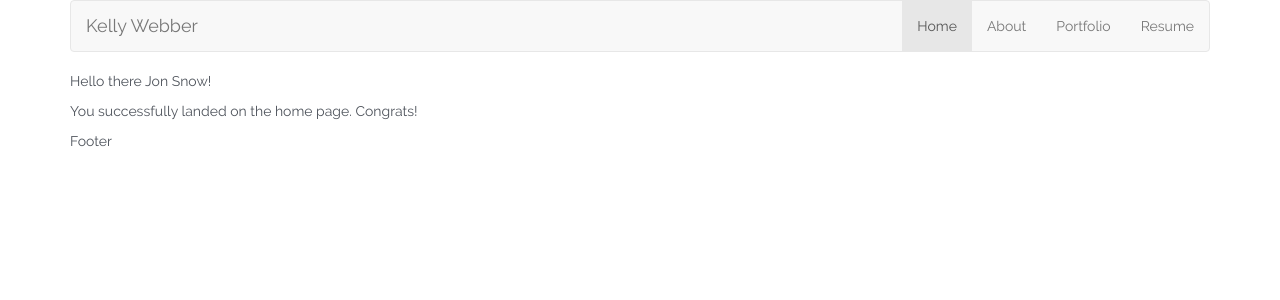
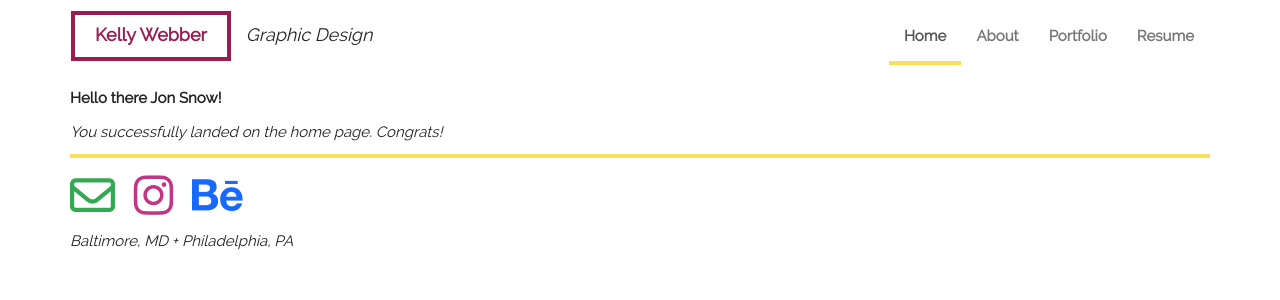
Before and after one commit to swebber/kelly-Portfolio2, a PHP site: page / in a window 1280 px wide. Shown: the top 300 px of the page. Run offline with PHP 8.4, Linux system fonts and the light colour scheme; some libraries are stand-ins or nearby versions.

Commit message:
header and footer looking better

```diff
--- a/assets/css/main.css
+++ b/assets/css/main.css
@@ -1,13 +1,31 @@
+/*
+**  global settings (resets, scrollbars, etc.)
+**  primary layout structure (body, primary divs)
+**  secondary layout structure (header, footer, sidebar)
+**  tertiary layout structure (page regions, floats)
+**  text-related treatments (headings, paragraphs, lists)
+**  images, links, and other salient features (pre, code)
+**  general styles (forms, tables, buttons, acronyms et al)
+**  general classes (.clear, .center, .right, .left, etc.)
+**  miscellaneous stuff and template code
+*/
+
+/* === Global Settings === */
+
 * {
     -webkit-box-sizing: border-box;
     -moz-box-sizing: border-box;
-    box-sizing: border-box; }
+    box-sizing: border-box;
+}
 
 *:before,
 *:after {
     -webkit-box-sizing: border-box;
     -moz-box-sizing: border-box;
-    box-sizing: border-box; }
+    box-sizing: border-box;
+}
+
+/* === Primary Layout Structure */
 
 html {
     font-size: 10px;
@@ -15,42 +33,114 @@ html {
 
 body {
     /*font-family: "Raleway";*/
-    font-size: 14px;
-    line-height: 1.42857;
-    color: #4F545C;
-    background-color: #fff; }
+    font-size: 15px;
+    line-height: 1.6;
+    color: #222;
+    background-color: #fff;
+}
+
+/* === Secondary Layout Structure === */
+
+.navbar {
+    margin-top: 10px;
+}
+
+.navbar-default {
+    background-color: transparent;
+    border-color: transparent;
+}
+
+.navbar-default .navbar-brand {
+    border: 4px solid #9a1c50;
+    font-weight: bold;
+    color: #9a1c50;
+    background-color: transparent;
+    padding: 10px 20px;
+}
+
+.navbar-default .navbar-brand:hover,
+.navbar-default .navbar-brand:focus {
+    color: #9a1c50;
+}
+
+.navbar-default .navbar-nav > li > a {
+    font-weight: bold;
+}
+
+.navbar-default .navbar-nav > .active > a,
+.navbar-default .navbar-nav > .active > a:hover,
+.navbar-default .navbar-nav > .active > a:focus {
+    background-color: transparent;
+    border-bottom: solid 4px #f6e05c;
+}
+
+.navbar-default .sub-brand {
+    display: inline-block;
+    margin: 10px 0 0 15px;
+    font-size: 18px;
+    font-style: italic;
+}
+
+footer::before {
+    border-top: solid 4px #f6e05c;
+    content: "";
+    display: block;
+    margin-bottom: 15px;
+    width: 100%;
+}
+
+/* === Images, Links, and Other Salient Features === */
 
 img {
-    vertical-align: middle; }
+    vertical-align: middle;
+}
 
 .img-responsive {
     display: block;
     max-width: 100%;
-    height: auto; }
+    height: auto;
+}
+
+/* === Miscellaneous Stuff and Template Code === */
 
 .container {
     margin-right: auto;
     margin-left: auto;
     padding-left: 15px;
-    padding-right: 15px; }
+    padding-right: 15px;
+}
 .container:before, .container:after {
     content: " ";
     display: table; }
 .container:after {
-    clear: both; }
+    clear: both;
+}
 @media (min-width: 768px) {
     .container {
-        width: 750px; } }
+        width: 750px;
+    }
+}
 @media (min-width: 992px) {
     .container {
-        width: 970px; } }
+        width: 970px;
+    }
+}
 @media (min-width: 1200px) {
     .container {
-        width: 1170px; } }
+        width: 1170px;
+    }
+}
 
-.bottom-border::after {
-    display: block;
-    content: "";
-    width: 100%;
-    border-bottom: solid 4px #f6e05c;
+.fa-behance {
+    color: #1769ff;
+    margin-left: 15px;
 }
+
+.fa-instagram {
+    color: #c13584;
+    margin-left: 15px;
+}
+
+.fa-envelope-o {
+    color: #34a853;
+}
--- a/views/home/index.php
+++ b/views/home/index.php
@@ -1,3 +1,3 @@
-<p>Hello there <?php echo $first_name . ' ' . $last_name; ?>!<p>
+<p><b>Hello there <?php echo $first_name . ' ' . $last_name; ?>!</b><p>
 
-<p>You successfully landed on the home page. Congrats!</p>
+<p><i>You successfully landed on the home page. Congrats!</i></p>
--- a/views/layout.php
+++ b/views/layout.php
@@ -27,7 +27,9 @@ $isActive = function ($page) use ($controller) {
                         <span class="icon-bar"></span>
                         <span class="icon-bar"></span>
                     </button>
-                    <a class="navbar-brand" href="/">Kelly Webber</a>
+                    <div>
+                        <a class="navbar-brand" href="/">Kelly Webber</a> <span class="sub-brand">Graphic Design</span>
+                    </div>
                 </div>
                 <div id="navbar" class="navbar-collapse collapse">
                     <ul class="nav navbar-nav navbar-right">
@@ -40,7 +42,14 @@ $isActive = function ($page) use ($controller) {
             </nav>
 
             <?php require_once('routes.php'); ?>
-            <footer><p>Footer</p></footer>
+            <footer>
+                <p>
+                    <a href="mailto:kwebber@mica.edu" target="_blank"><i class="fa fa-envelope-o fa-3x" aria-hidden="true"></i></a>
+                    <a href="https://www.instagram.com/kteagan94/" target="_blank"><i class="fa fa-instagram fa-3x" aria-hidden="true"></i></a>
+                    <a href="https://www.behance.net/Kelly-Webber" target="_blank"><i class="fa fa-behance fa-3x" aria-hidden="true"></i></a>
+                </p>
+                <p><i>Baltimore, MD + Philadelphia, PA</i></p>
+            </footer>
         </div> <!-- container -->
 
         <!-- Bootstrap and core JavaScript -->
```
Also changed, not shown: assets/css/fonts.css (indentation only).
